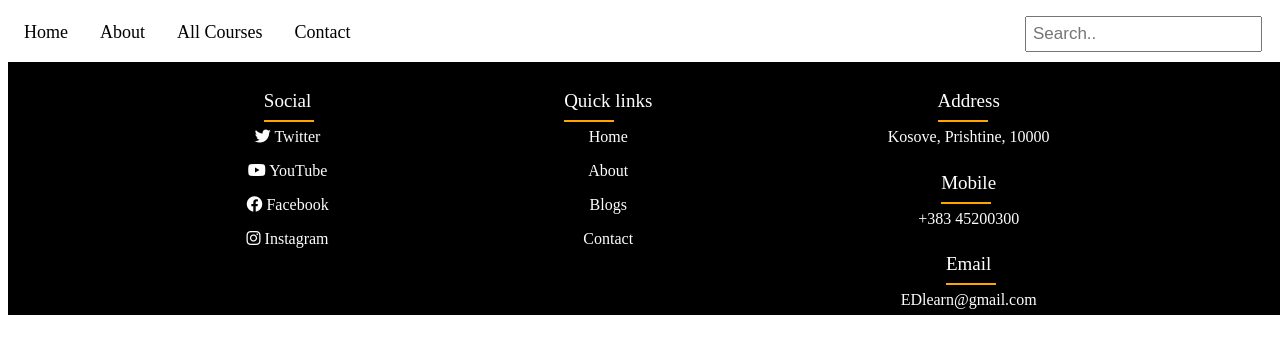
After one commit to EdinaBajraktari/PROJEKTI, a PHP site: page /Contact.html in a window 1280 px wide. The commit adds this page. Shown: the top 354 px of the page. Run offline with PHP 8.4, Linux system fonts and the light colour scheme.

Commit message:
Contact us Page
Krjimi i contact us page

```diff
--- /dev/null
+++ b/Contact.css
@@ -0,0 +1,145 @@
+header{
+    min-height: 100vh;
+    width: 100%;
+    background-image:url(image8.jpg);
+    background-position: center;
+    background-size: cover;
+    position: relative;
+  }
+  .nav {
+    overflow: hidden;
+    background-color: #ffffff;
+    align-items: center;
+  /*  box-shadow: 2px 2px 4px;*/
+  }
+
+  .nav a {
+    float: left;
+    display: block;
+    color: black;
+    text-align: center;
+    padding: 14px 16px;
+    text-decoration: none;
+    font-size: 18px;
+  }
+
+  .nav a:hover {
+    background-color:rgb(201, 11, 11);
+    color: black;
+  }
+
+  .nav .search {
+    margin-right: 10px;
+    float: right;
+    margin-bottom: 10px;
+  }
+
+  .nav input[type=text] {
+    padding: 6px;
+    margin-top: 8px;
+    font-size: 17px;
+    border: 2px solid bold maroon;
+  }
+  @media screen and (max-width: 600px) {
+    .nav .search {
+      float: none;
+    }
+   .nav a, .nav input[type=text], .nav .search button {
+      float: none;
+      display: block;
+      text-align: left;
+      width: 100%;
+      margin: 0;
+      padding: 14px;
+    }
+    .nav input[type=text] {
+      border: 1px solid #ccc;
+    }
+  }
+
+
+
+
+
+
+footer {
+    background-color: black;
+    color: #fefefe;
+    position: absolute;
+    width: 100%;
+
+
+  }
+  footer .content {
+    display: flex;
+    flex-direction: row;
+    justify-content: space-evenly;
+    margin: 3px;
+  }
+
+  footer .content p {
+    margin-bottom: 3px;
+  }
+
+  footer .content a {
+    text-decoration: none;
+    color: #fefefe;
+  }
+  footer h4{
+    font-size: 18px;
+    font-weight: 500;
+    position: relative;
+    color: #fff;
+    margin-bottom: 35px;
+    position: relative;
+  }
+  footer h4::before{
+    content: '';
+    position: absolute;
+    bottom: -10px;
+    background: orange;
+    height: 2px;
+    box-sizing: border-box;
+    width: 50px;
+  }
+
+  footer .content a:hover {
+    border-bottom: 1px solid #971717;
+  }
+
+  footer .content h4 {
+    margin-bottom: 5px;
+    font-size: 19px;
+  }
+
+  footer {
+    text-align: center;
+    margin-bottom: 2rem;
+  }
+
+
+
+  @media (max-width: 767px) {
+    footer .content {
+      display: flex;
+      flex-direction: column;
+      font-size: 14px;
+    }
+
+    footer {
+      position: unset;
+    }
+  }
+
+  @media (min-width: 768px) and (max-width: 1024px) {
+    footer .content,
+    footer {
+      font-size: 20px;
+    }
+  }
+
+  @media (orientation: landscape) and (max-height: 500px) {
+    footer {
+      position: unset;
+    }
+  }
--- /dev/null
+++ b/Contact.html
@@ -0,0 +1,69 @@
+<!DOCTYPE html>
+<html>
+    <head>
+        <title>ED-Learn Contact US</title>
+        <link rel="stylesheet" href="Contact.css">
+        <link  rel="stylesheet" href="https://cdnjs.cloudflare.com/ajax/libs/font-awesome/6.4.2/css/all.min.css">
+        <link rel="stylesheet" href="https://cdnjs.cloudflare.com/ajax/libs/font-awesome/4.7.0/css/font-awesome.min.css">
+    </head>
+    <body>
+
+
+<!--Navigation bar dhe search-->
+
+
+            <div class="nav">
+                <a class="active" href="Home.html">Home</a>
+                <a href="about.html">About</a>
+                <a href="Courses.html">All Courses</a>
+                <a href="Contact.html">Contact</a>
+                <div class="search">
+
+                    <input type="text" placeholder="Search.." name="search">
+
+                </div>
+              </div>
+
+              <footer>
+                <div class="content">
+                <div class="social-media">
+                    <h4>Social</h4>
+                    <p>
+                      <a><i class="fab fa-twitter"></i>  Twitter</a>
+                    </p>
+                    <p>
+                    <a><i class="fab fa-youtube"></i>  YouTube</a>
+                    </p>
+                    <p>
+                   <a><i class="fab fa-facebook-f"></i>  Facebook</a>
+                    </p>
+                    <p>
+                  <a>  <i class="fab fa-instagram"></i>   Instagram</a>
+                    </p>
+                  </div>
+
+                  <div class="links">
+                    <h4>Quick links</h4>
+
+                    <p><a>Home</a></p>
+                    <p><a>About</a></p>
+                    <p><a>Blogs</a></p>
+                    <p><a>Contact</a></p>
+
+                  </div>
+
+                  <div class="info">
+                    <h4 class="address">Address</h4>
+                    <p><a><!--<i class="fab fa-location"></i>-->
+                        Kosove, Prishtine, 10000</a>
+                    </p>
+                    <h4 class="mobile">Mobile</h4>
+                    <p><a><!--<i class="fab fa-phone"></i>-->+383 45200300</a></p>
+                    <h4 class="mail">Email</h4>
+                    <p><a><!--<i class="fab fa-envelope"></i>-->EDlearn@gmail.com</a></p>
+                  </div>
+                </div>
+            </footer>
+
+    </body>
+</html>
--- a/Login.css
+++ b/Login.css
@@ -112,4 +112,5 @@ font-weight: 500;
 
   .register-link p a:hover{
     text-decoration: underline;
+    color: maroon;
   }
```
